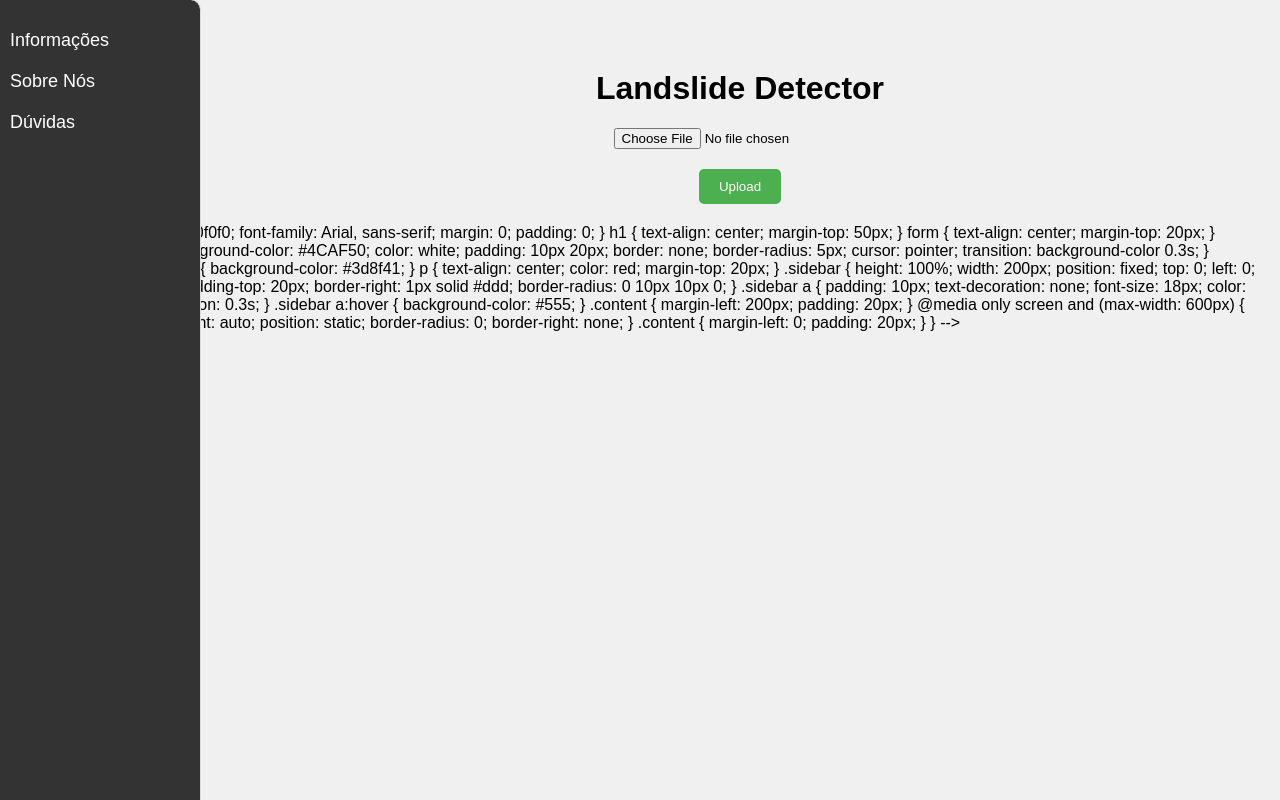
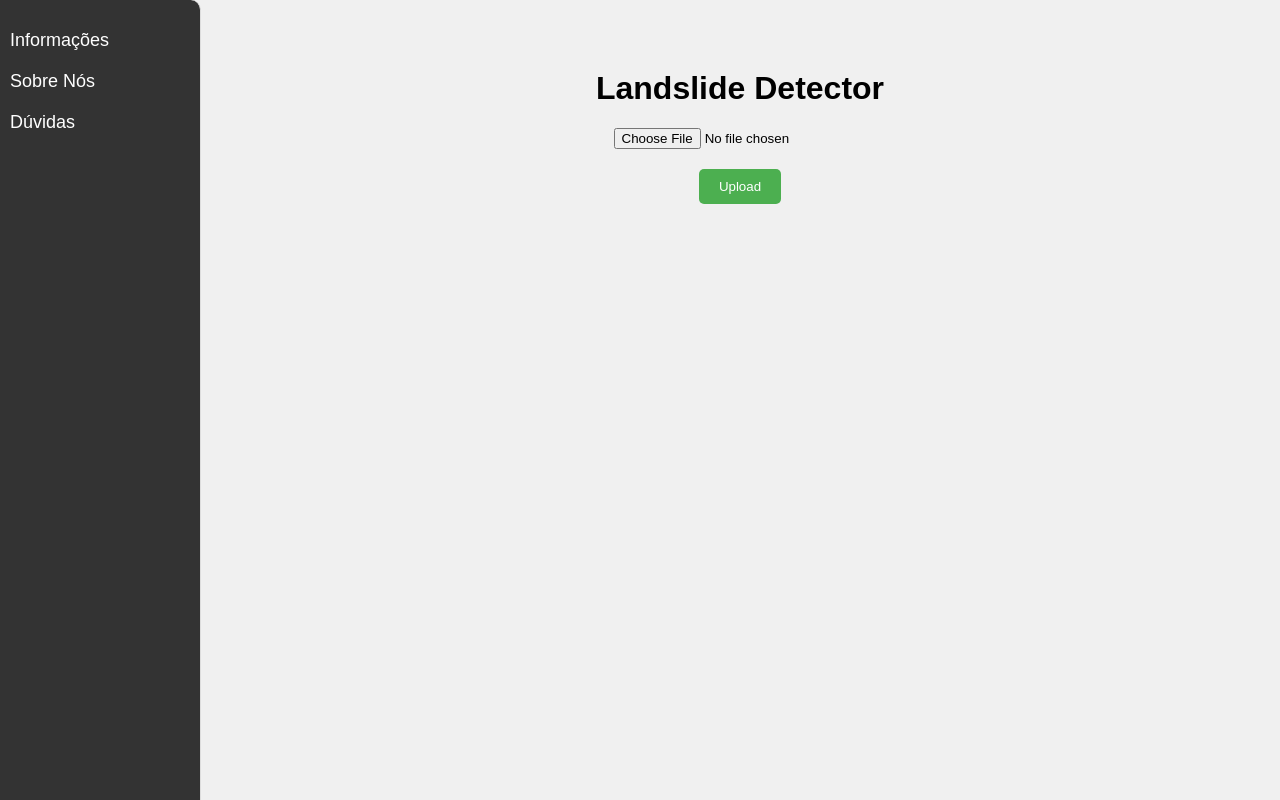
Before and after one commit to beatrizdaddea/tcc-2024, a Flask app: page / in a window 1280 px wide. Run offline with Flask 3, Linux system fonts and the light colour scheme.

Commit message:
feat: remove files

```diff
--- a/yolov8-web-app/templates/index.html
+++ b/yolov8-web-app/templates/index.html
@@ -28,87 +28,3 @@
     </div>
 </body>
 </html>
-    body {
-    background-color: #f0f0f0;
-    font-family: Arial, sans-serif;
-    margin: 0;
-    padding: 0;
-    }
-
-    h1 {
-    text-align: center;
-    margin-top: 50px;
-    }
-
-    form {
-    text-align: center;
-    margin-top: 20px;
-    }
-
-
-    button[type="submit"] {
-    background-color: #4CAF50;
-    color: white;
-    padding: 10px 20px;
-    border: none;
-    border-radius: 5px;
-    cursor: pointer;
-    transition: background-color 0.3s;
-    }
-
-    button[type="submit"]:hover {
-    background-color: #3d8f41;
-    }
-
-    p {
-    text-align: center;
-    color: red;
-    margin-top: 20px;
-    }
-
-    .sidebar {
-    height: 100%;
-    width: 200px;
-    position: fixed;
-    top: 0;
-    left: 0;
-    background-color: #333;
-    padding-top: 20px;
-    border-right: 1px solid #ddd;
-    border-radius: 0 10px 10px 0;
-    }
-
-    .sidebar a {
-    padding: 10px;
-    text-decoration: none;
-    font-size: 18px;
-    color: white;
-    display: block;
-    transition: 0.3s;
-    }
-
-    .sidebar a:hover {
-    background-color: #555;
-    }
-
-    .content {
-    margin-left: 200px;
-    padding: 20px;
-    }
-
-    @media only screen and (max-width: 600px) {
-    .sidebar {
-        width: 100%;
-        height: auto;
-        position: static;
-        border-radius: 0;
-        border-right: none;
-    }
-
-    .content {
-        margin-left: 0;
-        padding: 20px;
-    }
-    }
-
-</style> -->
```
Also changed, not shown: yolov8-web-app/img1.png (deleted), yolov8-web-app/img2.jpeg (deleted).
